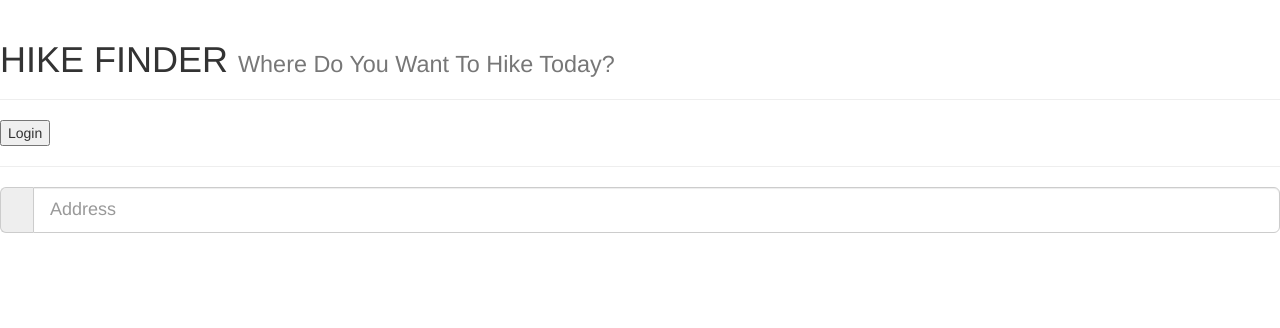
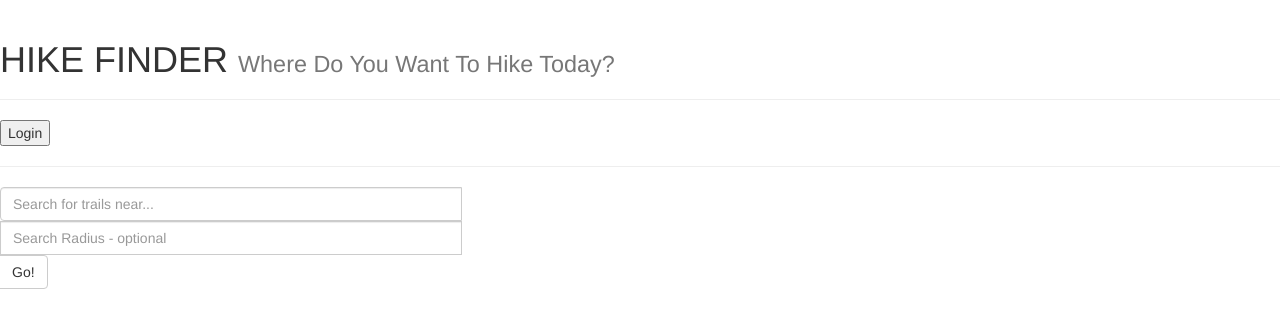
Before and after one commit to bkodakari/hb-project-HikeFinder, a Flask app: page / in a window 1280 px wide. Shown: the top 328 px of the page. Run offline with Flask 2, Linux system fonts and the light colour scheme; parts of the project's set-up code (start-up, migrations or seed data) failed here and were passed over; some libraries are stand-ins or nearby versions.

Commit message:
first submit and get request working

```diff
--- a/server.py
+++ b/server.py
@@ -29,17 +29,20 @@ def index():
     return render_template("homepage.html")
 
 
-# @app.route("/local_hikes")
-# def get_local_hikes():
-#     address = request.args.get("address")
-
-#     ### use google maps to convert address to latitude & longitude
-#     # latitude =
-#     # longitude =
-#     get_list_of_trails(latitude, longitude, )
+@app.route("/local_hikes")
+def get_local_hikes():
+    address = request.args.get("address")
+    distance = request.args.get("distance")
+    print "##################", address, distance
+    ### use google maps to convert address to latitude & longitude
+    latitude = 37.7749
+    longitude = -122.4194
+    get_list_of_trails(latitude, longitude)
 
 
-#     return render_template("list_of_hikes.html")
+    return render_template("list_of_hikes.html")
+
+
 # @app.route("/users")
 # def user_list():
 #     """Show list of users."""
--- a/templates/homepage.html
+++ b/templates/homepage.html
@@ -1,11 +1,20 @@
 {% extends 'base.html' %}
 {% block content %}
 
-<form>
-  <div class="input-group input-group-lg">
-    <span class="input-group-addon" id="sizing-addon1"></span>
-    <input type="text" class="form-control" placeholder="Address" aria-describedby="sizing-addon1">
-  </div>
-</form>
+
+<div class="row">
+  <div class="col-lg-6">
+    <div class="input-group">
+      <form action="/local_hikes">
+        <input type="text" class="form-control" name="address" placeholder="Search for trails near...">
+        <input type="text" class="form-control" name="distance" placeholder="Search Radius - optional">
+        <span class="input-group-btn">
+          <button class="btn btn-default" type="submit">Go!</button>
+        </span>
+      </form>
+    </div><!-- /input-group -->
+  </div><!-- /.col-lg-6 -->
+</div><!-- /.row -->
+
 
 {% endblock %}
--- a/templates/list_of_hikes.html
+++ b/templates/list_of_hikes.html
@@ -2,6 +2,6 @@
 {% block content %}
 
 Put list of hikes here
-{{  }}
+
 
 {% endblock %}
```
